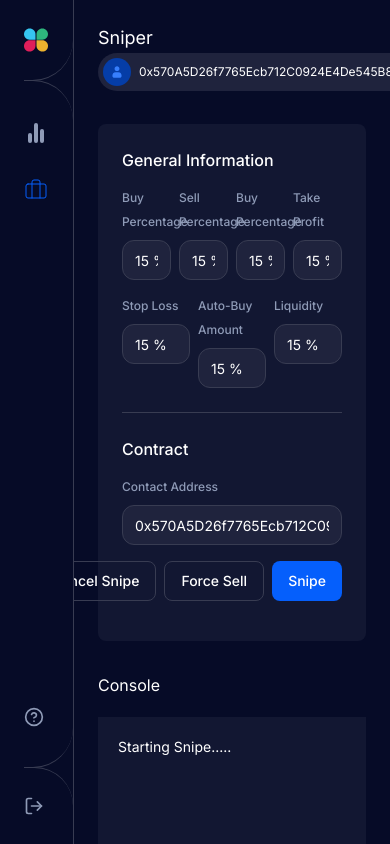
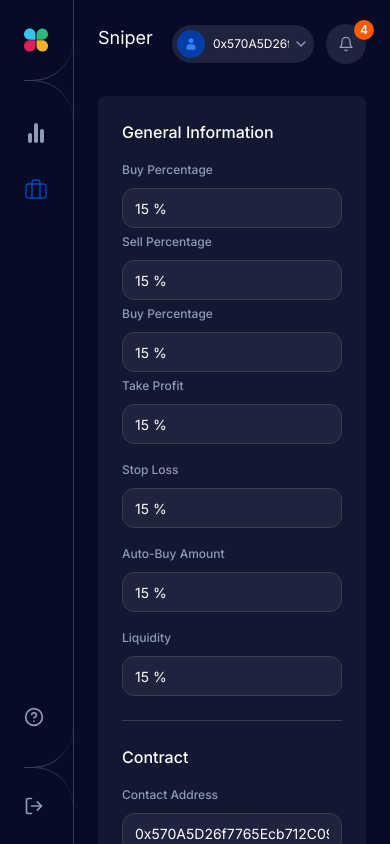
Before and after one commit to acatzk/chainsniper-test, a Next.js app: page /sniper in a window 390 px wide. Built offline with nearby package versions, Linux system fonts and the light colour scheme.

Commit message:
refactor: update responsive on sniper page

```diff
--- a/app/(main)/(routes)/sniper/page.tsx
+++ b/app/(main)/(routes)/sniper/page.tsx
@@ -39,7 +39,7 @@ export default function Sniper(): JSX.Element {
           <form onSubmit={handleSubmit(onSumitForm)}>
             <article className="space-y-3">
               <h2 className="font-medium text-white">General Information</h2>
-              <div className="grid grid-cols-4 gap-x-2">
+              <div className="grid gap-x-2 md:grid-cols-2 lg:grid-cols-4">
                 <FormField
                   control={control}
                   name="buyPercentage"
@@ -89,7 +89,7 @@ export default function Sniper(): JSX.Element {
                   )}
                 />
               </div>
-              <div className="grid grid-cols-3 gap-x-2 gap-y-3">
+              <div className="grid gap-x-2 gap-y-3 md:grid-cols-2 lg:grid-cols-3">
                 <FormField
                   control={control}
                   name="buyPercentage"
--- a/app/(main)/_components/header.tsx
+++ b/app/(main)/_components/header.tsx
@@ -13,7 +13,7 @@ export const Header = (): JSX.Element => {
   const pathname = usePathname()
 
   return (
-    <header className="flex flex-wrap items-start justify-between">
+    <header className="flex flex-wrap items-start justify-between gap-y-3">
       <nav className="space-y-1">
         {pathname === '/' ? (
           <>
@@ -24,14 +24,16 @@ export const Header = (): JSX.Element => {
           <h1 className="text-lg text-white">Sniper</h1>
         )}
       </nav>
-      <div className="flex items-center space-x-3">
+      <div className="flex flex-wrap items-center gap-3">
         <Popover>
           <PopoverTrigger className="relative flex cursor-pointer items-center gap-x-2 rounded-full border border-transparent bg-[#1F233D] p-1 transition duration-200 ease-in-out">
             <div className="inline-block rounded-full bg-[#053DA7] p-2">
               <User className="h-3 w-3 text-primary-foreground" />
             </div>
-            <p className="pr-6 text-xs text-white">0x570A5D26f7765Ecb712C0924E4De545B89fD43dF</p>
-            <ChevronDown className="absolute right-2 h-4 w-4" />
+            <div className="line-clamp-1 w-24 pr-6 text-xs text-white md:w-auto">
+              0x570A5D26f7765Ecb712C0924E4De545B89fD43dF
+            </div>
+            <ChevronDown className="absolute right-0 h-4 w-6 bg-[#1F233D] md:right-2" />
           </PopoverTrigger>
           <PopoverContent
             className="w-full max-w-md border-border bg-[#1F233D] text-sm text-white"
--- a/app/(main)/layout.tsx
+++ b/app/(main)/layout.tsx
@@ -1,7 +1,7 @@
 import React, { ReactNode } from 'react'
 
 import { Header } from './_components/header'
-import { Sidebar } from './_components/sidebar'
+import { Sidebar } from './_components/Sidebar'
 
 type MainLayoutProps = {
   children: ReactNode
```
